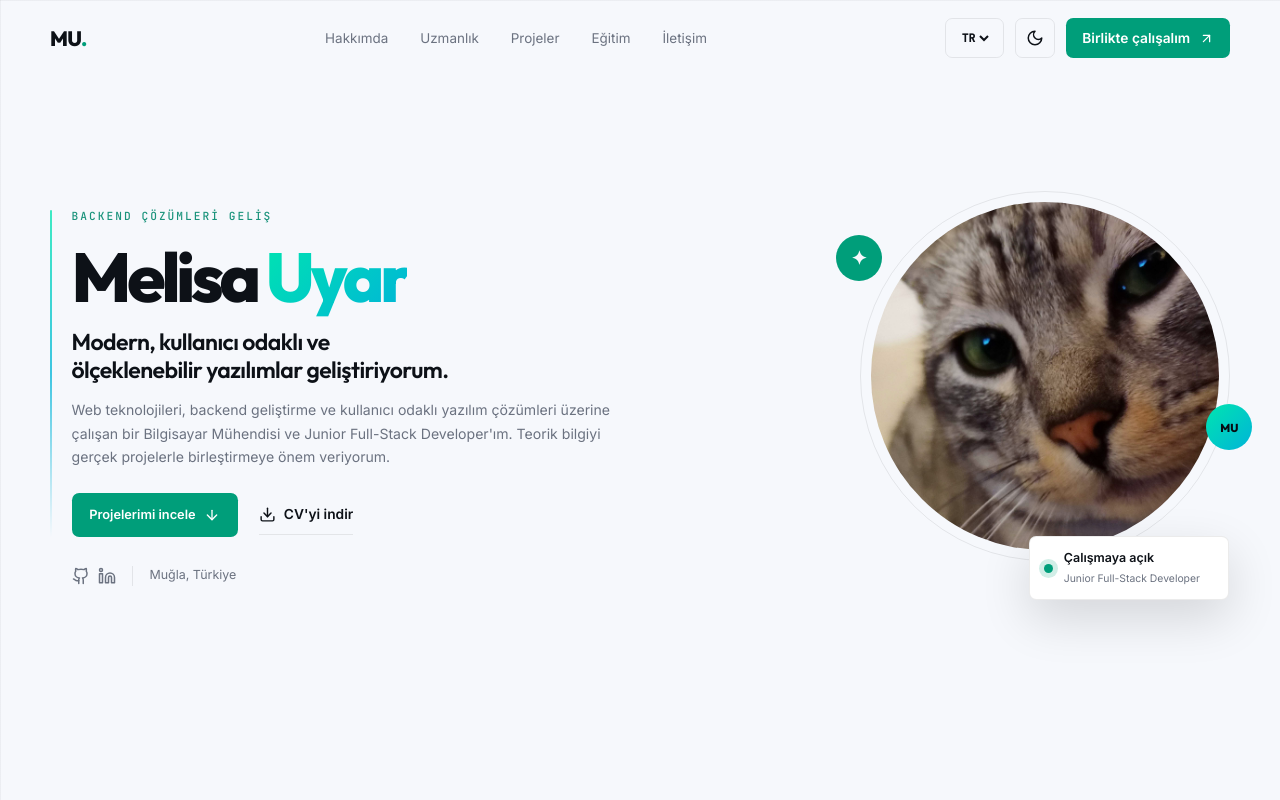
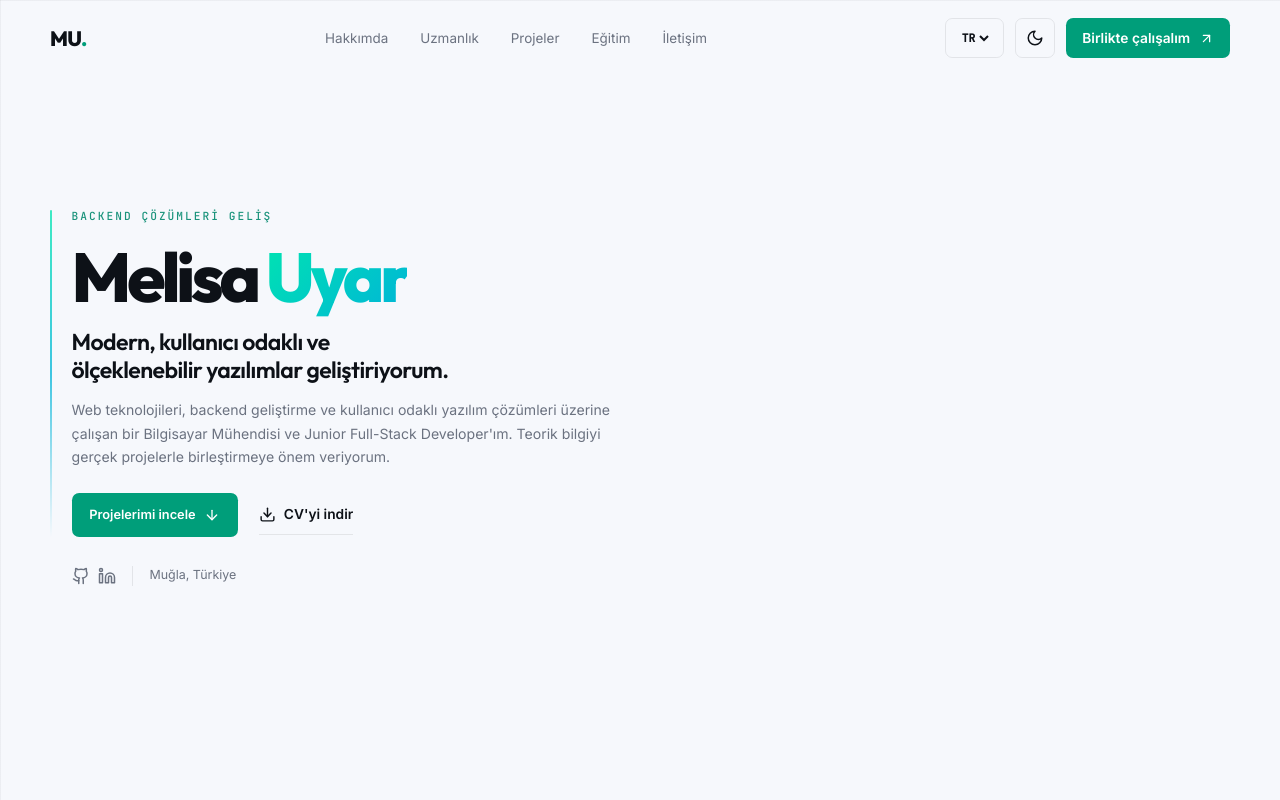
Before and after one commit to melisau/Portfolio, a React (Vite) app: page / in a window 1280 px wide. Shown: the top 800 px of the page. Built offline with nearby package versions, Linux system fonts and the light colour scheme.

Commit message:
Refactor portfolio content and update project details

```diff
--- a/src/app/App.tsx
+++ b/src/app/App.tsx
@@ -110,14 +110,6 @@ function Hero({ copy }: { copy: Copy }) {
         </div>
         <div className="hero__meta"><SocialLinks /><span /> <p>{copy.location}</p></div>
       </div>
-      <div className="portrait-wrap">
-        <div className="portrait-frame">
-          <img src={profile.photo} alt={`${profile.name} portre fotoğrafı`} />
-          <div className="portrait-caption"><span className="status-dot" /><div><strong>{copy.availability}</strong><small>{copy.role}</small></div></div>
-        </div>
-        <span className="portrait-mark portrait-mark--top">✦</span>
-        <span className="portrait-mark portrait-mark--bottom">{profile.shortName}</span>
-      </div>
     </section>
   );
 }
--- a/src/app/data/portfolio.ts
+++ b/src/app/data/portfolio.ts
@@ -8,7 +8,6 @@ import {
   Wrench,
 } from "lucide-react";
 import type { Experience, Project, SkillGroup, SocialLink } from "../types/portfolio";
-import profilePhoto from "./meu.jpg";
 
 /* Portfolyodaki tüm değişken içerik bu dosyada tutulur. */
 export const profile = {
@@ -24,7 +23,6 @@ export const profile = {
   email: "melisauyar5225@gmail.com",
   location: "Muğla, Türkiye",
   availability: "Çalışmaya açık",
-  photo: profilePhoto,
   resumeUrl: "/melisa-uyar-cv.pdf",
 };
 
@@ -37,7 +35,7 @@ export const navigation = [
 ];
 
 export const metrics = [
-  { value: "9", label: "Öne çıkan proje" },
+  { value: "5", label: "Öne çıkan proje" },
   { value: "2025", label: "Mezuniyet yılı" },
   { value: "Uzaktan", label: "Çalışma tercihi" },
 ];
@@ -82,58 +80,49 @@ export const skillGroups: SkillGroup[] = [
 
 export const projects: Project[] = [
   {
-    title: "BudgetBuddy", category: "Web Application",
-    summary: "Kişisel ve aile bütçe yönetimi için geliştirilen web uygulaması.",
-    technologies: ["SvelteKit", "Firebase", "JavaScript"], year: "Bireysel Proje", accent: "#00e5b0",
+    title: "Atatürk Digital Archive",
+    category: "Digital Archive",
+    summary: "A large-scale digital archive featuring multi-filter galleries, PDF viewing, light/dark mode, and interactive content sections.",
+    technologies: ["Shopify", "Liquid", "JavaScript", "Metafields"],
+    year: "Professional Project",
+    accent: "#b91c1c",
+    image: "https://images.unsplash.com/photo-1568667256549-094345857637?w=1200&auto=format&q=85",
+  },
+  {
+    title: "Budget Buddy",
+    category: "Finance Platform",
+    summary: "Personal and family finance tracker with RBAC, secure receipt uploads, CSV export, and AI-assisted financial explanations.",
+    technologies: ["Next.js", "Supabase", "PostgreSQL", "Clerk", "Tailwind"],
+    year: "Personal Project",
+    accent: "#0f766e",
     image: "https://images.unsplash.com/photo-1554224155-8d04cb21cd6c?w=1200&auto=format&q=85",
   },
   {
-    title: "Offline Question & Answer Platform", category: "Full-Stack Platform",
-    summary: "İnternet erişimi olmayan kurumlar için geliştirilen kurumsal soru-cevap ve dokümantasyon platformu.",
-    technologies: ["FastAPI", "PostgreSQL", "SQLAlchemy", "Svelte"], year: "Kurumsal Proje", accent: "#7c3aed",
-    image: "https://images.unsplash.com/photo-1552664730-d307ca884978?w=1200&auto=format&q=85",
+    title: "Pin & Paper Journal",
+    category: "Journal Application",
+    summary: "A Pinterest-inspired bullet journal utilizing client-side AES-256-GCM browser encryption and password wrapping keys.",
+    technologies: ["React", "Supabase", "Web Crypto API", "RLS"],
+    year: "Personal Project",
+    accent: "#be185d",
+    image: "https://images.unsplash.com/photo-1517842645767-c639042777db?w=1200&auto=format&q=85",
   },
   {
-    title: "Shopify Theme Development", category: "E-Commerce Development",
-    summary: "Shopify mağazaları için responsive tema geliştirme, Liquid özelleştirmeleri, performans ve UI/UX iyileştirmeleri ile özel section çalışmaları.",
-    technologies: ["Shopify Liquid", "HTML", "CSS", "JavaScript"], year: "Profesyonel", accent: "#f59e0b",
-    image: "https://images.unsplash.com/photo-1441986300917-64674bd600d8?w=1200&auto=format&q=85",
+    title: "Luma",
+    category: "Event Platform",
+    summary: "Digital invitation platform with guest RSVP, shared event photo galleries, and an isolated administrative dashboard API.",
+    technologies: ["React", "FastAPI", "PostgreSQL", "Railway"],
+    year: "Personal Project",
+    accent: "#7c3aed",
+    image: "https://images.unsplash.com/photo-1519167758481-83f550bb49b3?w=1200&auto=format&q=85",
   },
   {
-    title: "FTP / SFTP Desktop Client", category: "Desktop Application",
-    summary: "Dosya yönetimi sağlayan masaüstü FTP/SFTP istemcisi.",
-    technologies: ["Python", "wxPython", "Paramiko"], year: "Akademik Proje", accent: "#ef4444",
-    image: "https://images.unsplash.com/photo-1518770660439-4636190af475?w=1200&auto=format&q=85",
-  },
-  {
-    title: "Iris Decision Tree Classification", category: "Machine Learning",
-    summary: "Makine öğrenmesi kullanılarak Iris veri seti üzerinde geliştirilen sınıflandırma uygulaması.",
-    technologies: ["Python", "Scikit-learn"], year: "Akademik Proje", accent: "#06b6d4",
-    image: "https://images.unsplash.com/photo-1551288049-bebda4e38f71?w=1200&auto=format&q=85",
-  },
-  {
-    title: "N-Queens Artificial Intelligence Solver", category: "Artificial Intelligence",
-    summary: "BFS, DFS, Uniform Cost, Greedy Search, A*, Hill Climbing ve Genetic Algorithm kullanılarak N-Queens probleminin çözümü.",
-    technologies: ["Python", "Search Algorithms", "Genetic Algorithm"], year: "Akademik Proje", accent: "#8b5cf6",
-    image: "https://images.unsplash.com/photo-1677442136019-21780ecad995?w=1200&auto=format&q=85",
-  },
-  {
-    title: "Numerical Methods API", category: "REST API",
-    summary: "Sabit Nokta (Fixed Point Iteration) yöntemiyle kök bulan REST API.",
-    technologies: ["Flask", "Python"], year: "Akademik Proje", accent: "#14b8a6",
-    image: "https://images.unsplash.com/photo-1509228468518-180dd4864904?w=1200&auto=format&q=85",
-  },
-  {
-    title: "Party Simulation", category: "Concurrency",
-    summary: "Java Thread kullanılarak geliştirilen eş zamanlılık simülasyonu.",
-    technologies: ["Java", "Threads"], year: "Akademik Proje", accent: "#f97316",
-    image: "https://images.unsplash.com/photo-1516321318423-f06f85e504b3?w=1200&auto=format&q=85",
-  },
-  {
-    title: "Temperature Monitoring System", category: "Embedded Systems",
-    summary: "PIC16F877A mikrodenetleyicisi ile geliştirilen sıcaklık ölçüm sistemi.",
-    technologies: ["C", "MikroC", "Proteus", "PIC16F877A"], year: "Akademik Proje", accent: "#ec4899",
-    image: "https://images.unsplash.com/photo-1581092160562-40aa08e78837?w=1200&auto=format&q=85",
+    title: "Full-Stack Blog Platform",
+    category: "Content Platform",
+    summary: "Async RESTful blogging platform featuring JWT authentication, dynamic follower feeds, categories, and notifications.",
+    technologies: ["FastAPI", "MongoDB", "React", "Beanie"],
+    year: "Personal Project",
+    accent: "#2563eb",
+    image: "https://images.unsplash.com/photo-1499750310107-5fef28a66643?w=1200&auto=format&q=85",
   },
 ];
 
```
Also changed, not shown: src/app/data/i18n.ts (+9 -9 lines), src/app/data/meu.jpg (deleted), 1 other file (tests, documents, lock files or other folders).
